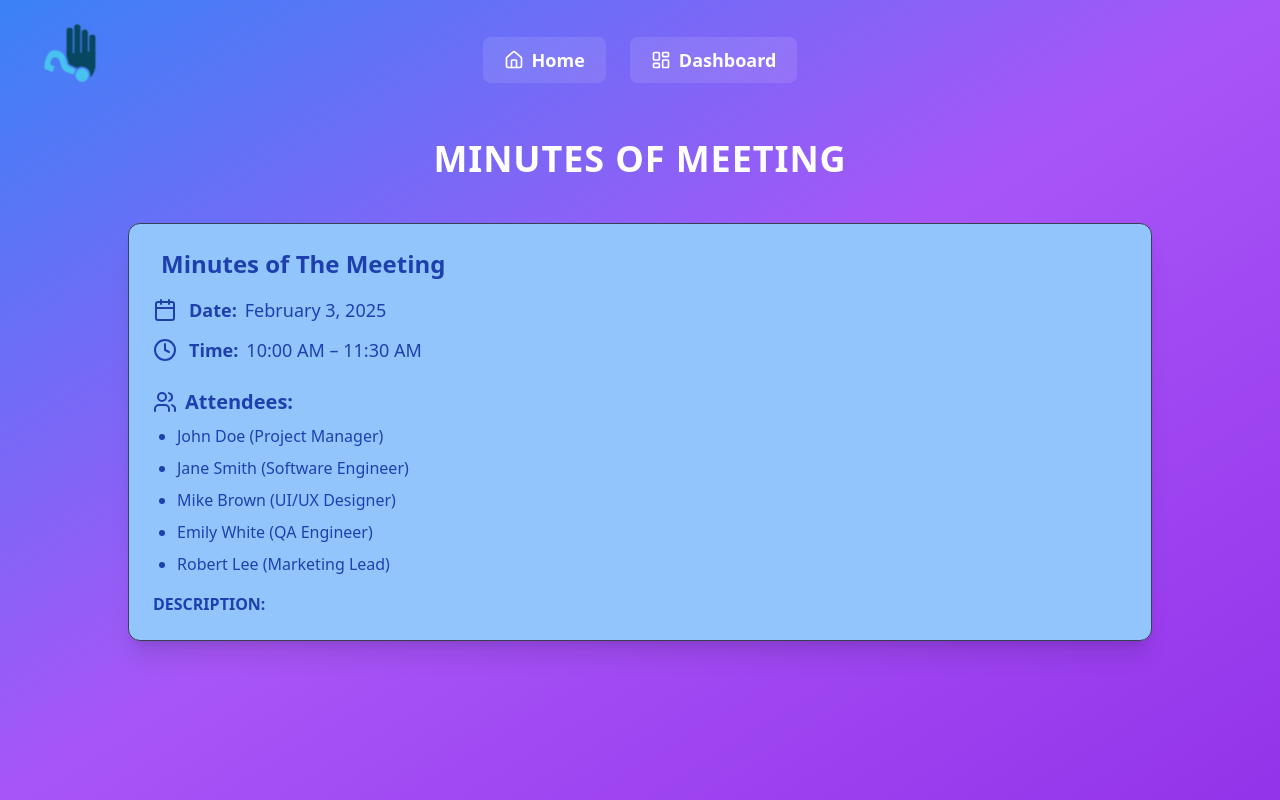
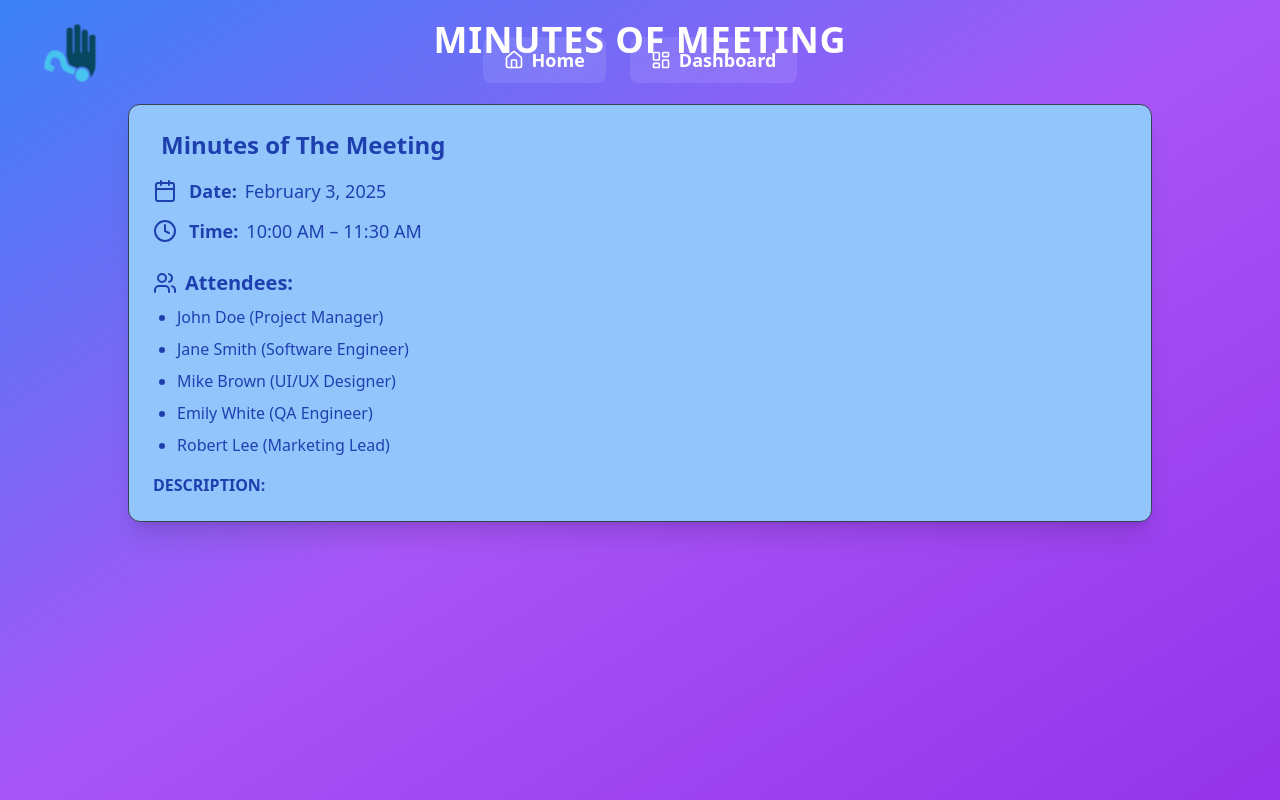
Before and after one commit to ARYANBISHWAS07/DevSoc-25, a Next.js app in the folder frontend/: page /Meetings/1 in a window 1280 px wide. Built offline with nearby package versions, Linux system fonts and the light colour scheme.

Commit message:
navbar and footer

```diff
--- a/frontend/src/app/LandingPage/firstPage1.tsx
+++ b/frontend/src/app/LandingPage/firstPage1.tsx
@@ -6,7 +6,7 @@ import Hov from '../components/hover';
 function FirstPage1() {
     return (
         <>
-            <h1 className="text-4xl font-bold">CAUSES</h1>
+            {/* <h1 className="text-4xl font-bold">CAUSES</h1> */}
             {/* <div className="grid grid-rows-2 grid-cols-3 h-[90vh] w-full shadow-sm ">
 
                 <div className="group relative transition-all duration-300 ease-in-out overflow-hidden">
--- a/frontend/src/app/LandingPage/mainLandingPage.tsx
+++ b/frontend/src/app/LandingPage/mainLandingPage.tsx
@@ -67,7 +67,7 @@ export default function Parallax() {
         <>
             <Navbar />
 
-            <div className="relative w-full  overflow-x-hidden "> {/* Ensure background is fixed and doesn't interfere with scrolling */}
+            <div className="relative w-full  overflow-x-hidden"> {/* Ensure background is fixed and doesn't interfere with scrolling */}
                 <div className="h-screen flex items-center justify-center z-10">
                     <div className=' h-screen flex items-center justify-center'>
 
--- a/frontend/src/app/components/fotter.tsx
+++ b/frontend/src/app/components/fotter.tsx
@@ -8,7 +8,7 @@ import { Ear } from 'lucide-react';
 
 function Footer() {
     return (
-        <footer className="bg-sky-200 border-t-2 border-white py-20 ">
+        <footer className="bg-slate-900 border-t-2 border-white py-20 ">
             <div className=" mx-8 ">
                 <div className=" flex justify-around pb-4 border-b border-b-purple-500">
                     <div className="text-4xl font-mono font-bold text-purple-800"><span><Ear className="inline-block size-8"/></span>ECHOSIGN</div>
@@ -20,7 +20,7 @@ function Footer() {
                             hello
                         </div>
                         <ul className="font-mono leading-8 text-lg">
-                            <li className="pb-4 text-xl font-semibold text-purple-800 opacity-50"><span className="pr-1"><Linkedin className="inline-block pb-1" /></span>LINKEDIN</li>
+                            <li className="pb-4 text-xl font-semibold text-purple-800 opacity-90"><span className="pr-1"><Linkedin className="inline-block pb-1" /></span>LINKEDIN</li>
                             <li className="text-purple-500">Vansh Dhir</li>
                             <li className="text-purple-500">Aryan Bishwas</li>
                             <li className="text-purple-500" >Dibyendu De</li>
@@ -31,7 +31,7 @@ function Footer() {
                             hello
                         </div>
                         <ul className="font-mono leading-8 text-lg">
-                            <li className="pb-4 text-xl font-semibold text-purple-800 opacity-50">SOCIALS</li>
+                            <li className="pb-4 text-xl font-semibold text-purple-800 opacity-90">SOCIALS</li>
                             <li className="text-purple-500">DaddyVD</li>
                             <li className="text-purple-500">BAKWAS</li>
                             <li className="text-purple-500">KALA JADU</li>
--- a/frontend/src/app/navbar.tsx
+++ b/frontend/src/app/navbar.tsx
@@ -1,10 +1,29 @@
 import OneLogo from "@/app/components/logo2";
 import Link from "next/link";
-import { House, LayoutDashboard } from "lucide-react";
+import { useState, useEffect } from 'react';
+import { House, LayoutDashboard } from 'lucide-react';
 
-export default function Navbar() {
+
+const Navbar = () => {
+    const [scrolled, setScrolled] = useState(false);
+
+    useEffect(() => {
+        const handleScroll = () => {
+            const scrollTop = window.pageYOffset || document.documentElement.scrollTop;
+            setScrolled(scrollTop > 0);
+        };
+
+        window.addEventListener('scroll', handleScroll);
+        return () => window.removeEventListener('scroll', handleScroll);
+    }, []);
+
     return (
-        <nav className="flex items-center justify-between bg-transparent px-6 py-3">
+        <nav
+            className={`fixed top-0 left-0 w-full z-50 flex items-center justify-between px-6 py-3 transition-colors duration-300 ease-in-out ${scrolled
+                    ? 'bg-slate-900 text-white opacity-80'
+                    : 'bg-transparent text-white'
+                }`}
+        >
             <div>
                 <OneLogo />
             </div>
@@ -12,13 +31,12 @@ export default function Navbar() {
                 <ul className="flex flex-row gap-6 text-lg font-semibold">
                     {[
                         { icon: <House className="w-5 h-5" />, name: "Home", path: "/" },
-                        { icon: <LayoutDashboard className="w-5 h-5" />, name: "Dashboard", path: "/main" },
+                        { icon: <LayoutDashboard className="w-5 h-5 " />, name: "Dashboard", path: "/main" },
                     ].map(({ name, path, icon }) => (
                         <li key={name}>
                             <Link
                                 href={path}
-                                className="flex items-center gap-2 text-white px-5 py-2 rounded-lg border border-transparent transition-all duration-300 ease-in-out
-                                bg-white/10 hover:bg-white/20 hover:shadow-lg hover:shadow-white hover:border-white/50"
+                                className="flex items-center gap-2 px-5 py-2 rounded-lg border border-transparent transition-all duration-300 ease-in-out bg-white/10 hover:bg-white/20 hover:shadow-lg hover:shadow-white hover:border-white/50"
                             >
                                 {icon}
                                 <span>{name}</span>
@@ -27,10 +45,11 @@ export default function Navbar() {
                     ))}
                 </ul>
             </div>
-
             <div className="w-[100px] invisible">
                 <h1>hello</h1>
             </div>
         </nav>
     );
-}
+};
+
+export default Navbar;
```
